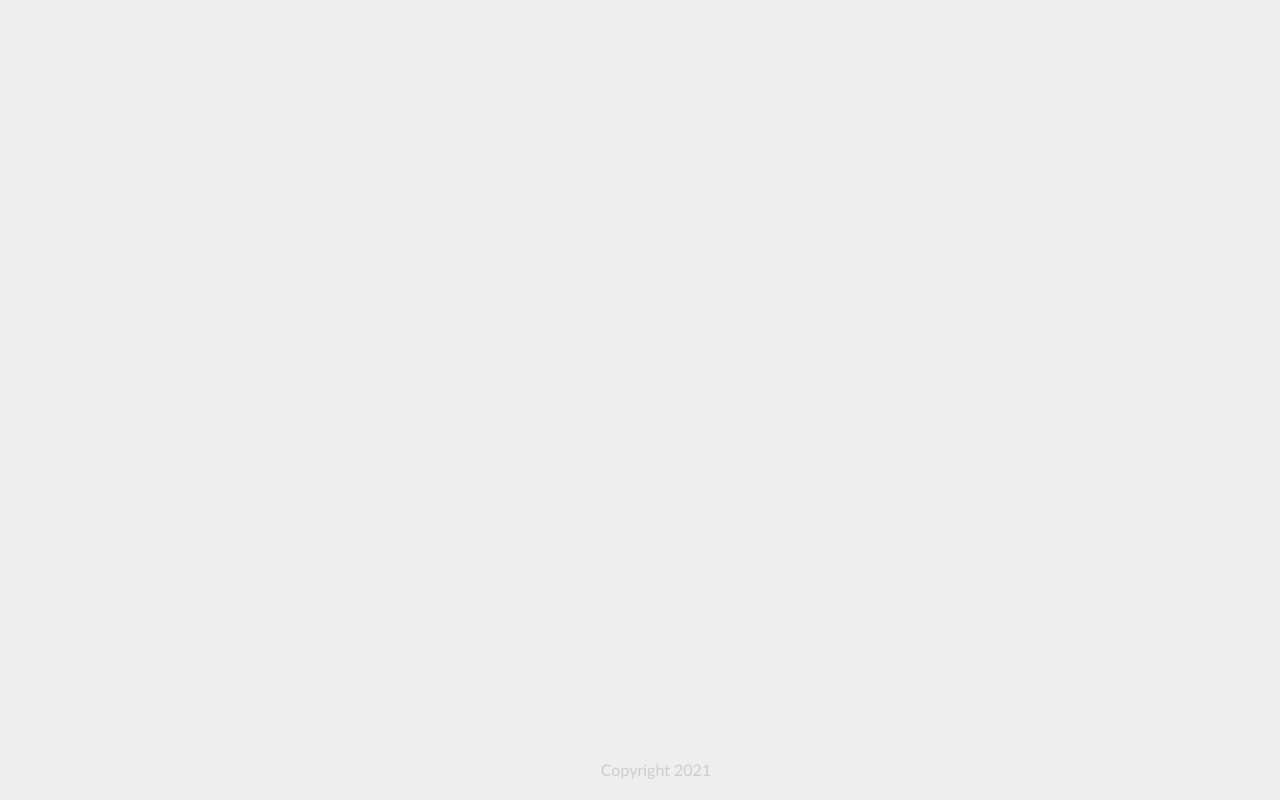
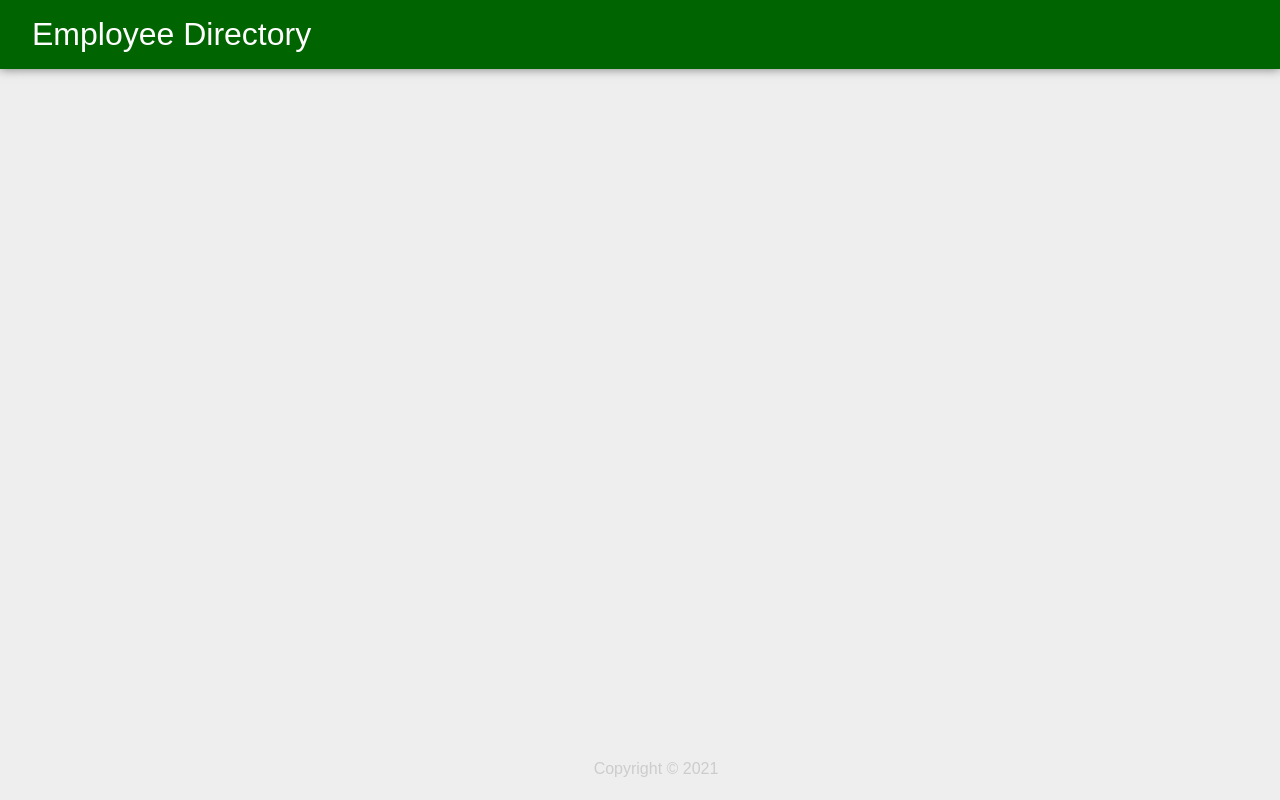
Before and after one commit to GregHarris90/Employee-Directory, a React (Create React App) app: page / in a window 1280 px wide. Built offline with nearby package versions, Linux system fonts and the light colour scheme.

Commit message:
changed font updated app.js

```diff
--- a/public/index.html
+++ b/public/index.html
@@ -12,7 +12,6 @@
 </head>
 
 <body>
-  <noscript>You need to enable JavaScript to run this app.</noscript>
   <div id="root"></div>
 </body>
 
--- a/public/style.css
+++ b/public/style.css
@@ -5,7 +5,7 @@
 }
 
 html {
-    font-family: 'Gill Sans', 'Gill Sans MT', Calibri, 'Trebuchet MS', sans-serif;
+    font-family: Jazz LET, fantasy;
 }
 
 body {
@@ -22,7 +22,7 @@ header {
 
 header h1 {
     color: #fff;
-    font-family: 'Gill Sans', 'Gill Sans MT', Calibri, 'Trebuchet MS', sans-serif;
+    font-family:cursive, fantasy;
     font-weight: 200;
 }
 
--- a/src/components/Footer.js
+++ b/src/components/Footer.js
@@ -6,7 +6,7 @@ function Footer() {
     return (
         <footer>
             <p>
-                Copyright {currentYear}
+                Copyright © {currentYear}
             </p>
         </footer>
     );
--- a/src/components/Header.js
+++ b/src/components/Header.js
@@ -2,8 +2,10 @@ import React from "react";
 
 function Header() {
     return(
-        <div></div>
-    );
+        <header>
+            <h1>Employee Directory</h1>
+        </header>
+        );
 }
 
 export default Header;
```
